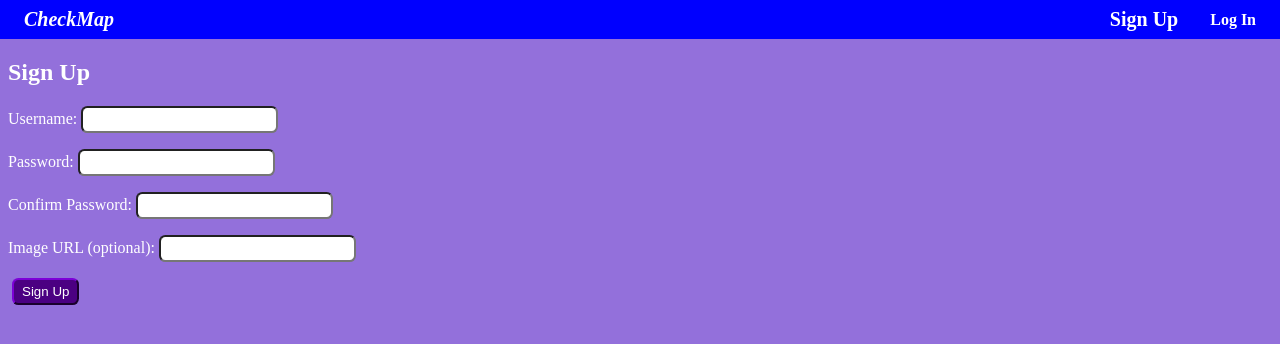
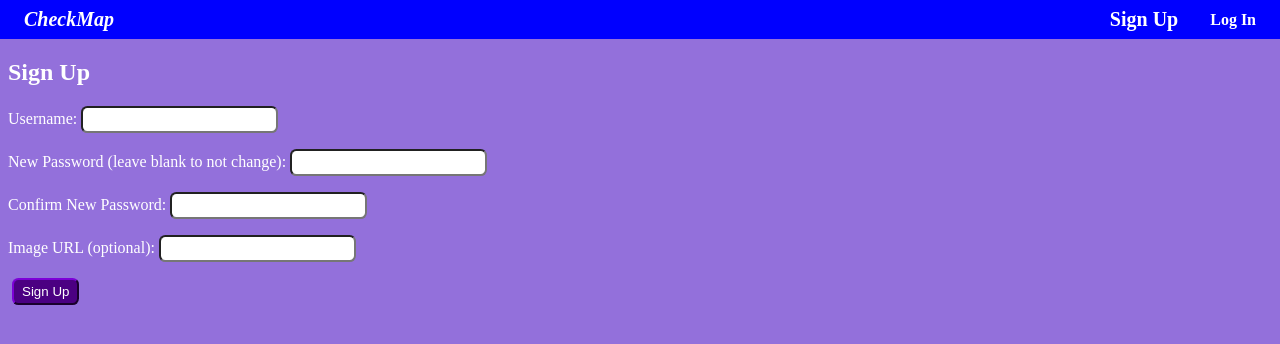
Before and after one commit to scojo44/checkmap, a React (Vite) app in the folder checkmap-fe/: page /signup in a window 1280 px wide. Shown: the top 344 px of the page. Built offline with nearby package versions, Linux system fonts and the light colour scheme; no server answers.

Commit message:
Simplify login and signup forms

```diff
--- a/checkmap-fe/src/user/LoginForm.jsx
+++ b/checkmap-fe/src/user/LoginForm.jsx
@@ -1,5 +1,7 @@
 import React from 'react'
 import {useForm} from 'react-hook-form'
+import FormField from '../widgets/FormField';
+import PasswordField from '../widgets/PasswordField';
 // import './LoginForm.css'
 
 export default function LoginForm({login}) {
@@ -8,16 +10,8 @@ export default function LoginForm({login}) {
   return (
     <form className="LoginForm" onSubmit={handleSubmit(async credentials => await login(credentials))}>
       <h2>Log In</h2>
-      <p>
-        <label htmlFor="username">Username: </label>
-        <input {...register("username", {required: 'Please enter your username'})} />
-        {errors.username && <span className="input-error"> {errors.username.message}</span>}
-      </p>
-      <p>
-        <label htmlFor="password">Password: </label>
-        <input type="password" {...register("password", {required: 'Please enter your password'})} />
-        {errors.password && <span className="input-error"> {errors.password.message}</span>}
-      </p>
+      <FormField name="username" label="Username" {...{register, errors}} validation={{required: 'Please enter your username'}}/>
+      <PasswordField name="password" label="Password" {...{register, errors}} validation={{required: 'Please enter your password'}}/>
       <button type="submit">Log In</button>
     </form>
   );
--- a/checkmap-fe/src/user/SignupForm.jsx
+++ b/checkmap-fe/src/user/SignupForm.jsx
@@ -1,5 +1,7 @@
 import React from 'react'
 import {useForm} from 'react-hook-form'
+import FormField from '../widgets/FormField';
+import NewPasswordFields from '../widgets/NewPasswordFields';
 // import './SignupForm.css'
 
 export default function SignupForm({signup}) {
@@ -8,26 +10,9 @@ export default function SignupForm({signup}) {
   return (
     <form className="SignupForm" onSubmit={handleSubmit(async newUser => signup(newUser))}>
       <h2>Sign Up</h2>
-      <p>
-        <label htmlFor="username">Username: </label>
-        <input {...register("username", {required: 'Please enter your username'})} />
-        {errors.username && <span className="input-error"> {errors.username.message}</span>}
-      </p>
-      <p>
-        <label htmlFor="password">Password: </label>
-        <input type="password" {...register("password", {required: 'Please choose a secure password'})} />
-        {errors.password && <span className="input-error"> {errors.password.message}</span>}
-      </p>
-      <p>
-        <label htmlFor="confirm">Confirm Password: </label>
-        <input type="password" {...register("confirm", {required: true, validate: (cp, values) => cp === values.password || 'Your passwords do not match'})} />
-        {errors.confirm && <span className="input-error"> {errors.confirm.message}</span>}
-      </p>
-      <p>
-        <label htmlFor="imageURL">Image URL (optional): </label>
-        <input {...register("imageURL")} />
-        {errors.imageURL && <span className="input-error"> {errors.imageURL.message}</span>}
-      </p>
+      <FormField name="username" label="Username" {...{register, errors}} validation={{required: 'Please choose a username'}}/>
+      <NewPasswordFields {...{register, errors}}/>
+      <FormField name="imageURL" label="Image URL (optional)" {...{register, errors}}/>
       <button type="submit">Sign Up</button>
     </form>
   );
--- a/checkmap-fe/src/widgets/FormField.jsx
+++ b/checkmap-fe/src/widgets/FormField.jsx
@@ -1,12 +1,12 @@
 import React from 'react'
 
-export default function FormField({name, label, inputType = "text", register, validation, errors}) {
+export default function FormField({name, label, inputType = "text", inputAttributes = {}, readOnly = false, register, validation, errors}) {
   const type = inputType != "text"? {type: inputType} : {}; // Leaves out type="text"
 
   return (
     <p>
       <label htmlFor={name}>{label}: </label>
-      <input {...type} {...register(name, validation)} />
+      <input {...type} {...inputAttributes} readOnly={readOnly} {...register(name, validation)} />
       {errors[name] && <span className="input-error"> {errors[name].message}</span>}
     </p>
   );
--- /dev/null
+++ b/checkmap-fe/src/widgets/NewPasswordFields.jsx
@@ -0,0 +1,18 @@
+import React from 'react'
+import PasswordField from './PasswordField'
+
+export default function NewPasswordFields({register, errors, editingProfile = false}) {
+  return (
+    <>
+      <PasswordField name="password" label="New Password (leave blank to not change)"
+        {...{register, errors}}
+        inputAttributes={editingProfile && {autoComplete: 'new-password'}}
+        validation={!editingProfile && {required: 'Please choose a secure password'}}
+      />
+      <PasswordField name="confirm" label="Confirm New Password"
+        {...{register, errors}}
+        validation={{validate: (cp, values) => cp === values.password || 'Passwords do not match'}}
+      />
+    </>
+  );
+}
--- /dev/null
+++ b/checkmap-fe/src/widgets/PasswordField.jsx
@@ -0,0 +1,10 @@
+import React from 'react'
+import FormField from './FormField'
+
+export default function PasswordField({name, label, inputAttributes = {}, register, validation, errors}) {
+  return (
+    <FormField inputType="password" inputAttributes={{...inputAttributes}}
+      {...{name, label, register, errors, validation}}
+    />
+  );
+}
```
